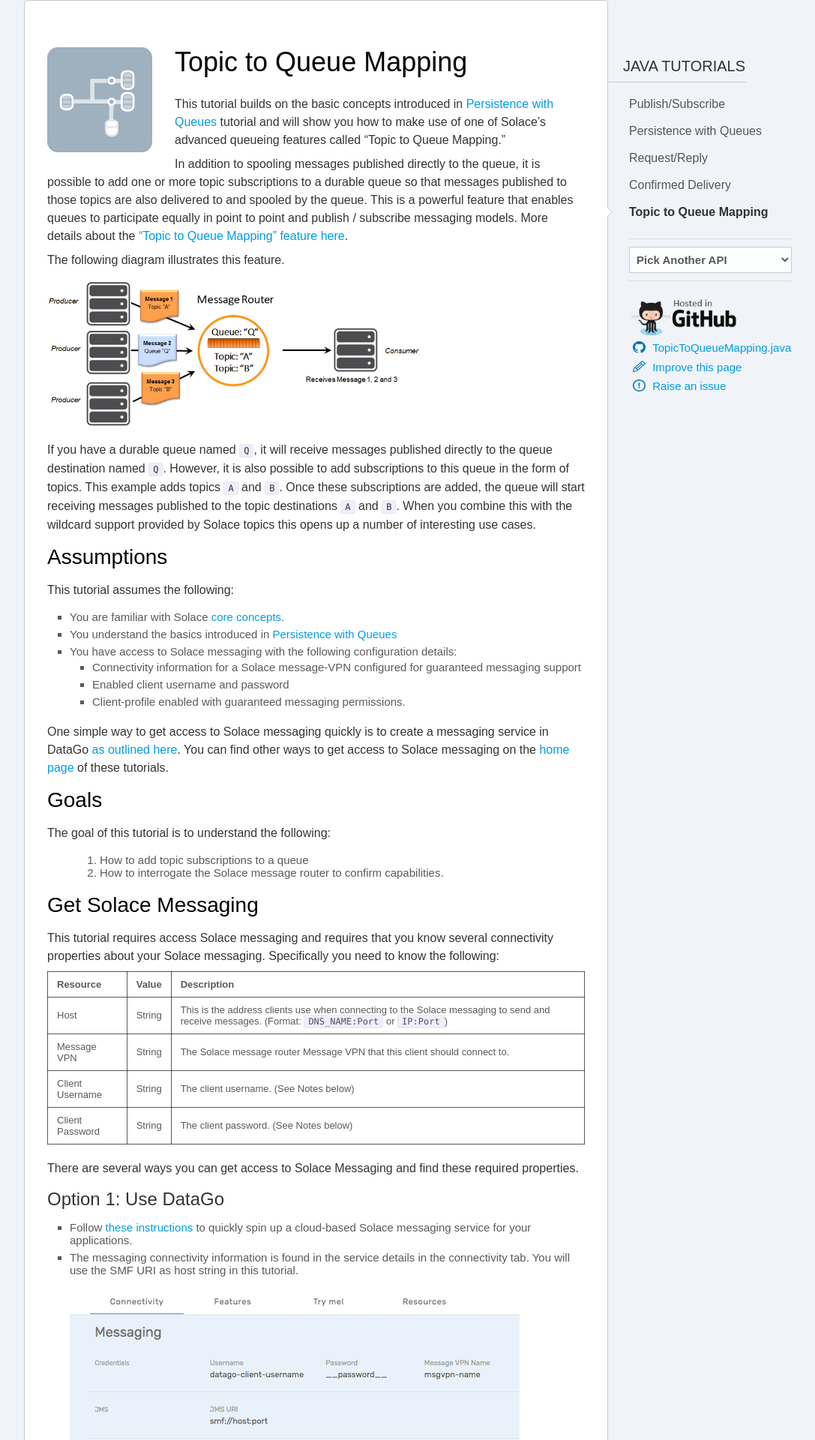
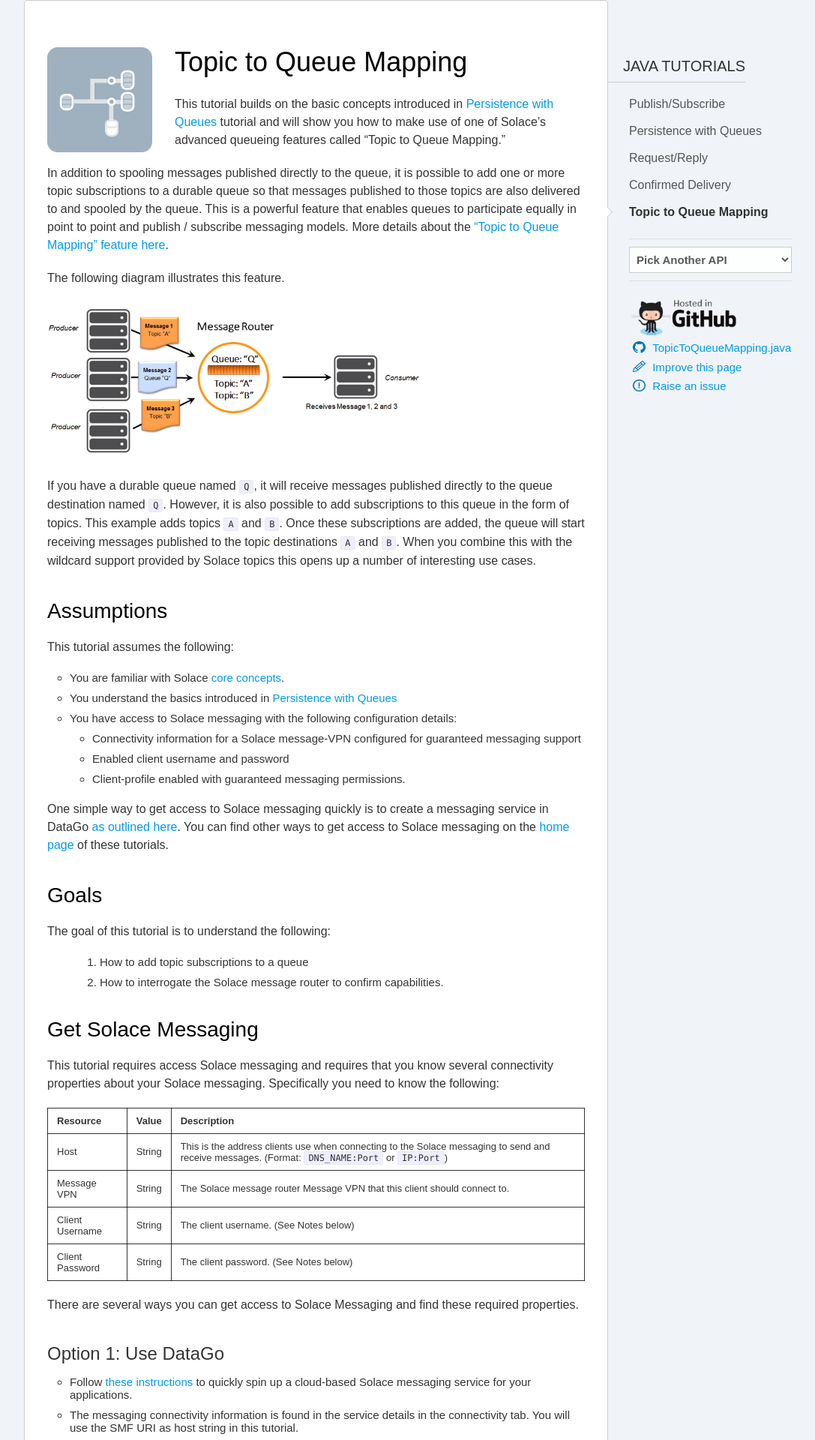
Before and after one commit to SolaceSamples/solace-samples-java-jcsmp, a Jekyll site: the page built from docs/_tutorials/topic-to-queue-mapping.md, in a window 1280 px wide. Shown: the top 1920 px of the page at 75% size, without its empty margins (96-1183 px from the left). Built offline with Jekyll 4.4.1, drawn with Linux system fonts in a browser that asks for light colours.

Commit message:
Minor style updates for spacing

```diff
--- a/docs/_tutorials/topic-to-queue-mapping.md
+++ b/docs/_tutorials/topic-to-queue-mapping.md
@@ -76,7 +76,8 @@
 
 * Follow [these instructions]({{ site.links-datago-setup }}){:target="_top"} to quickly spin up a cloud-based Solace messaging service for your applications.
 * The messaging connectivity information is found in the service details in the connectivity tab. You will use the SMF URI as host string in this tutorial.
-    ![]({{ site.baseurl }}/images/connectivity-info.png)
+
+![]({{ site.baseurl }}/images/connectivity-info.png)
 
 ### Option 2: Start a Solace VMR
 
@@ -200,9 +201,11 @@
 
 The full source code for this example is available in [GitHub]({{ site.repository }}){:target="_blank"}. If you combine the example source code shown above results in the following source:
 
+<ul>
 {% for item in page.links %}
-* [{{ item.label }}]({{ site.repository }}{{ item.link }}){:target="_blank"}
+<li><a href="{{ site.repository }}{{ item.link }}" target="_blank">{{ item.label }}</a></li>
 {% endfor %}
+</ul>
 
 ### Getting the Source
 
--- a/docs/css/solace-common.css
+++ b/docs/css/solace-common.css
@@ -119,24 +119,33 @@
     border: 1px solid #CCC;
     border-radius: 4px;
     padding: 30px;
-    color: rgba(0, 0, 0, 0.65);
+    color: rgba(0, 0, 0, 0.8);
     min-width: 400px;
 }
 
 article ul li {
-    list-style-type: square;
+    list-style-type: circle;
+    margin: 10px 0;
+}
+
+article ol li {
+    margin: 10px 0;
 }
 
 article h2 {
     color: rgba(0, 0, 0, 1);
     font-size: 28px;
-    margin: 16px 0;
+    margin: 40px 0 16px 0;
 }
 
 article h3 {
     color: rgba(0, 0, 0, 0.8);
     font-size: 24px;
-    margin: 16px 0;
+    margin: 40px 0 16px 0;
+}
+
+article p {
+    margin: 20px 0;
 }
 
 aside {
```
Also changed, not shown: docs/_tutorials/confirmed-delivery.md (+5 -2 lines), docs/_tutorials/persistence-with-queues.md (+5 -2 lines), docs/_tutorials/publish-subscribe.md (+5 -3 lines), docs/_tutorials/request-reply.md (+5 -2 lines).
